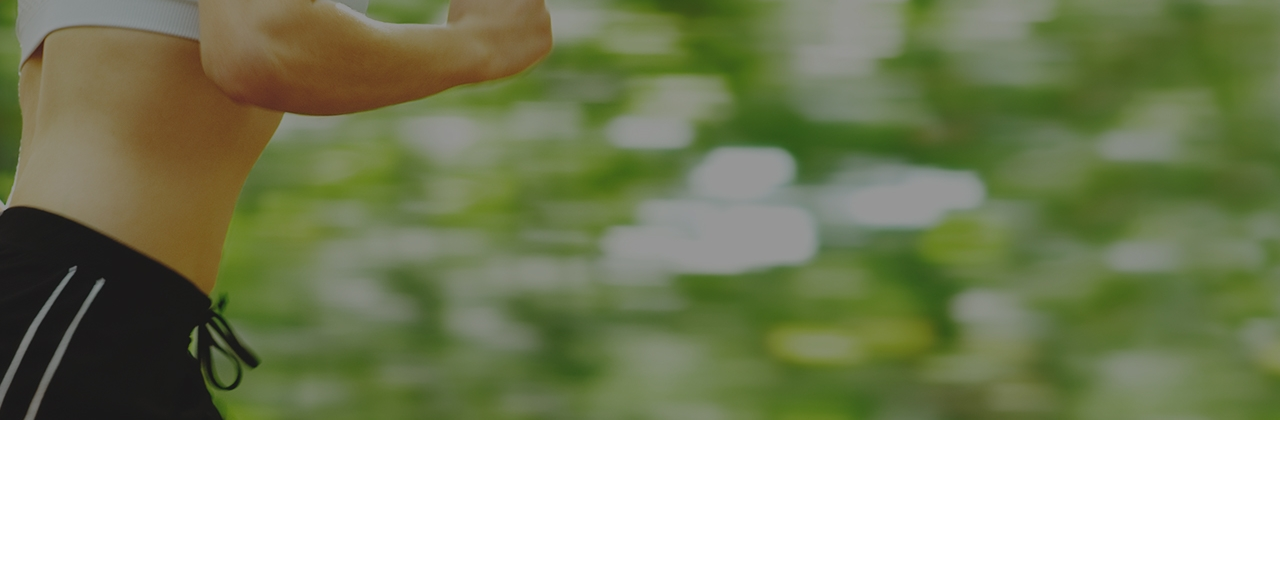
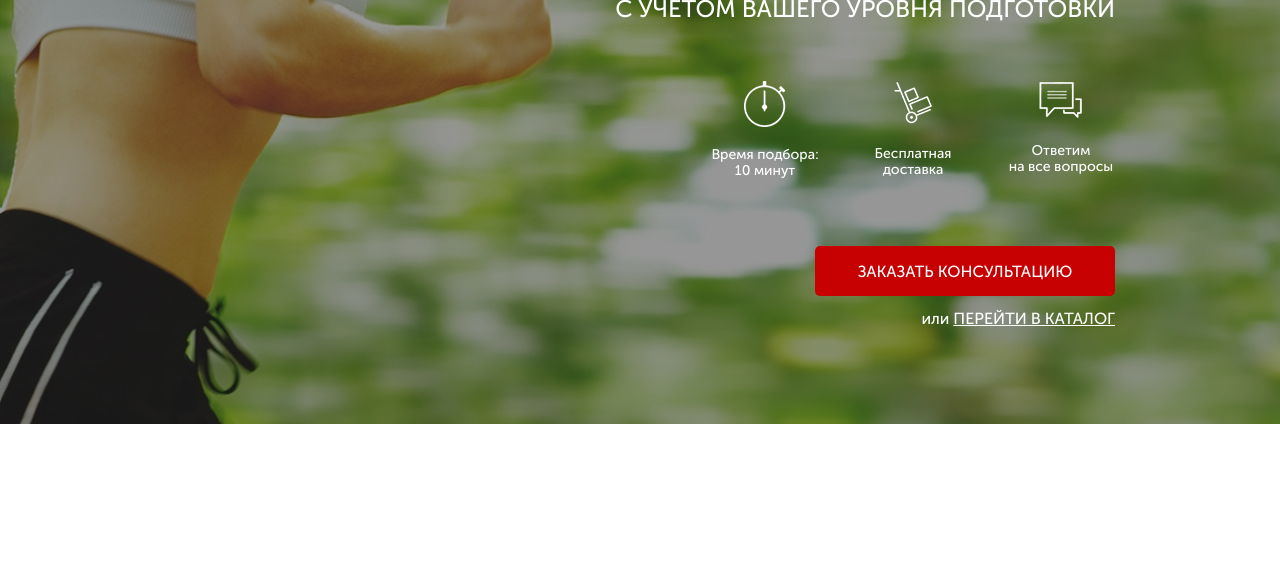
Before and after one commit to AnnyniSpi/pulse, a website: page src/index.html in a window 1280 px wide. Shown: the part 230-800 px from the top of the page. Drawn offline with Linux system fonts and the light colour scheme.

Commit message:
added section promo

```diff
--- a/src/index.html
+++ b/src/index.html
@@ -28,6 +28,32 @@
               <button class="button">заказать звонок</button>
             </div>
           </header>
+          <div class="promo__wrapper">
+            <h1 class="promo__title">Подбор пульсометра</h1>
+            <h2 class="promo__subtitle">с учётом Вашего уровня подготовки</h2>
+
+            <div class="promo__icons">
+              <div class="promo__icon">
+                <img src="icon/main_screen/time.png" alt="время" />
+                Время подбора: 10 минут
+              </div>
+              <div class="promo__icon">
+                <img src="icon/main_screen/order.png" alt="заказ" />
+                Бесплатная доставка
+              </div>
+              <div class="promo__icon">
+                <img src="icon/main_screen/messages.png" alt="сообщения" />
+                Ответим <br />
+                на все вопросы
+              </div>
+            </div>
+
+            <button class="button button-main">заказать консультацию</button>
+            <div class="promo__link">
+              или
+              <a href="#" class="promo__link-decr">перейти в каталог</a>
+            </div>
+          </div>
         </div>
       </section>
     </main>
--- a/src/sass/blocks/_buttons.scss
+++ b/src/sass/blocks/_buttons.scss
@@ -10,4 +10,11 @@
   text-align: center;
   text-transform: uppercase;
   background: $main-color;
+  &-main {
+    width: 300px;
+    height: 50px;
+    margin-top: 67px;;
+    font-size: 16px;
+    line-height: 25px;
+  }
 }
--- a/src/sass/blocks/_promo.scss
+++ b/src/sass/blocks/_promo.scss
@@ -2,4 +2,54 @@
   min-height: 650px;
   padding: 16px 0 93px;
   background: url('../img/bg/main_bg.jpeg') center (center/cover) no-repeat;
+  &__wrapper {
+    display: flex;
+    flex-direction: column;
+    align-items: end;
+    margin-top: 90px;
+  }
+  &__title {
+    color: #FFFFFF;
+    font-weight: 700;
+    font-size: 42px;
+    line-height: 42px;
+    text-transform: uppercase;
+  }
+  &__subtitle {
+    margin-top: 17px;
+    color: #FFFFFF;
+    font-weight: 500;
+    font-size: 24px;
+    line-height: 24px;
+    text-transform: uppercase;
+  }
+  &__icons {
+    display: flex;
+    gap: 40px;
+    max-width: 425px;
+    margin-top: 60px;
+    color: #FFFFFF;
+  }
+  &__icon {
+    display: flex;
+    flex-direction: column;
+    align-items: center;
+    gap: 20px;
+    width: 108px;
+    font-weight: 500;
+    font-size: 14px;
+    line-height: 16px;
+    text-align: center;
+  }
+  &__link {
+    margin-top: 10px;
+    color: #FFFFFF;
+    font-weight: 500;
+    font-size: 16px;
+    line-height: 25px;
+    &-decr {
+      color: #FFFFFF;
+      text-transform: uppercase;
+    }
+  }
 }
```
Also changed, not shown: src/css/style.min.css.
